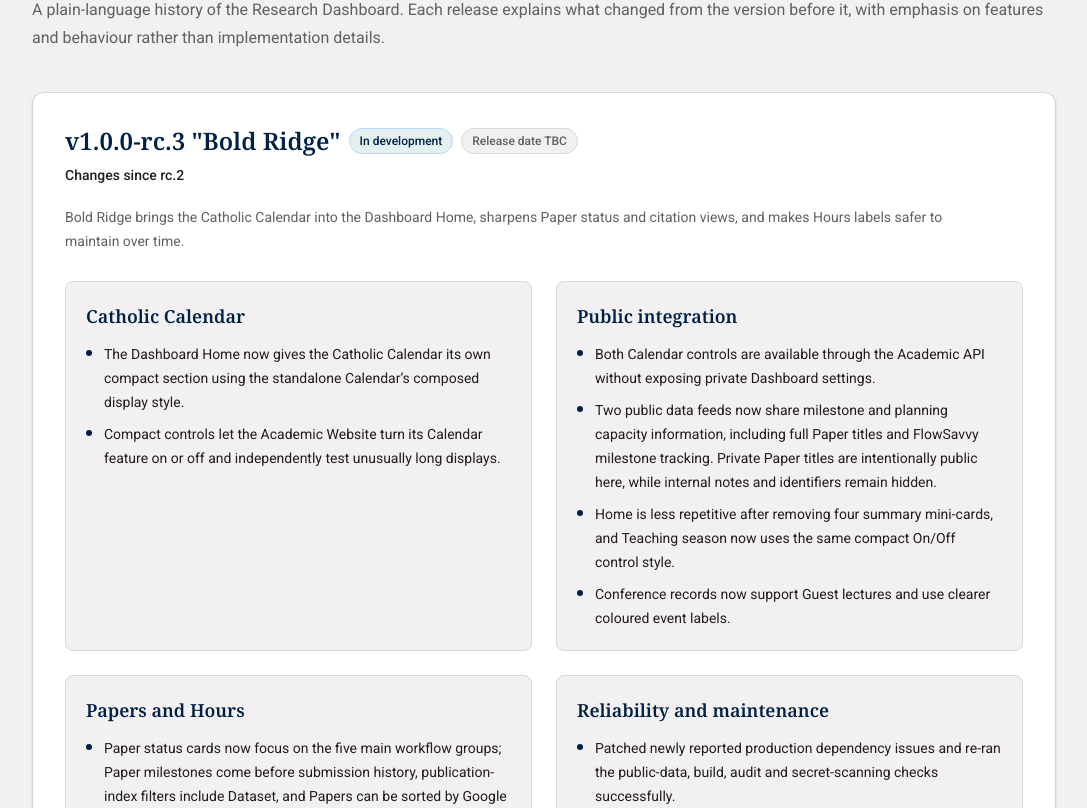
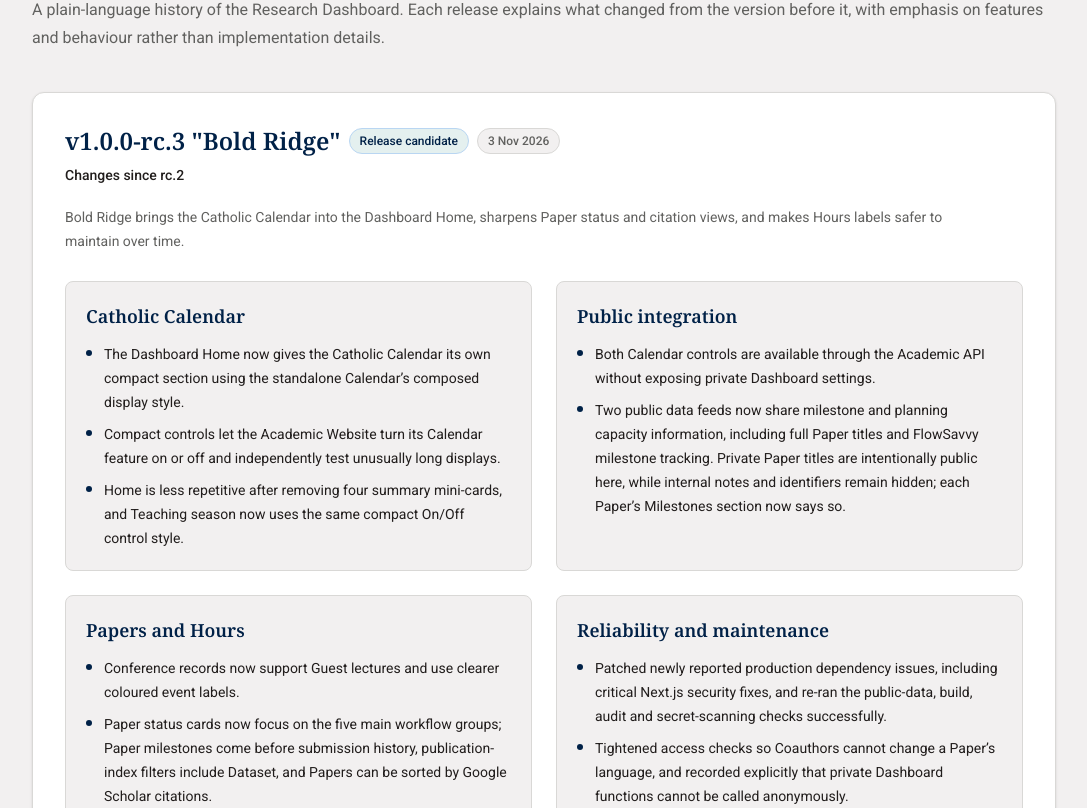
Before and after one commit to bgonzalezbustamante/research-dashboard, a Next.js app: page /release-notes in a window 1280 px wide. Shown: the part 312-1120 px from the top of the page, without its empty margins (96-1183 px from the left). Built offline with nearby package versions, Linux system fonts and the light colour scheme.

Commit message:
Close Bold Ridge rc.3 release notes and milestone privacy notice

```diff
--- a/app/(protected)/software/page.tsx
+++ b/app/(protected)/software/page.tsx
@@ -274,7 +274,7 @@ function SoftwareFields({
           }
           name="current_version"
           maxLength={100}
-          placeholder="v1.0.0-rc.2"
+          placeholder="v1.0.0"
           defaultValue={
             item?.current_version ??
             ''
--- a/components/papers/milestones-section.tsx
+++ b/components/papers/milestones-section.tsx
@@ -226,6 +226,16 @@ export default function MilestonesSection({
             Track planned and
             completed steps in the
             paper&apos;s development.
+          </p>
+
+          <p className="mt-1 text-xs text-oxford-ash">
+            Public via the Academic
+            API: milestone titles,
+            dates, status, committed
+            days, FlowSavvy state and
+            this paper&apos;s full
+            title, even when the
+            paper is private.
           </p>
         </div>
 
--- a/lib/releases.ts
+++ b/lib/releases.ts
@@ -17,8 +17,8 @@ export const releases: ReleaseNote[] = [
   {
     version: 'v1.0.0-rc.3',
     codename: 'Bold Ridge',
-    status: 'In development',
-    releasedOn: 'Release date TBC',
+    status: 'Release candidate',
+    releasedOn: '3 Nov 2026',
     comparison: 'Changes since rc.2',
     summary:
       'Bold Ridge brings the Catholic Calendar into the Dashboard Home, sharpens Paper status and citation views, and makes Hours labels safer to maintain over time.',
@@ -28,20 +28,20 @@ export const releases: ReleaseNote[] = [
         items: [
           'The Dashboard Home now gives the Catholic Calendar its own compact section using the standalone Calendar’s composed display style.',
           'Compact controls let the Academic Website turn its Calendar feature on or off and independently test unusually long displays.',
+          'Home is less repetitive after removing four summary mini-cards, and Teaching season now uses the same compact On/Off control style.',
         ],
       },
       {
         title: 'Public integration',
         items: [
           'Both Calendar controls are available through the Academic API without exposing private Dashboard settings.',
-          'Two public data feeds now share milestone and planning capacity information, including full Paper titles and FlowSavvy milestone tracking. Private Paper titles are intentionally public here, while internal notes and identifiers remain hidden.',
-          'Home is less repetitive after removing four summary mini-cards, and Teaching season now uses the same compact On/Off control style.',
-          'Conference records now support Guest lectures and use clearer coloured event labels.',
+          'Two public data feeds now share milestone and planning capacity information, including full Paper titles and FlowSavvy milestone tracking. Private Paper titles are intentionally public here, while internal notes and identifiers remain hidden; each Paper’s Milestones section now says so.',
         ],
       },
       {
         title: 'Papers and Hours',
         items: [
+          'Conference records now support Guest lectures and use clearer coloured event labels.',
           'Paper status cards now focus on the five main workflow groups; Paper milestones come before submission history, publication-index filters include Dataset, and Papers can be sorted by Google Scholar citations.',
           'Papers, Projects, Conferences and Teaching now have easier page navigation, with searches and relevant filters for browsing growing records.',
           'Working Hours now shows the matching Penguin Timeline state for the selected day, while activity and location labels use shorter paginated lists and can be safely consolidated; recorded sessions move to the new canonical activity or location and old labels remain read-only historical records.',
@@ -51,7 +51,8 @@ export const releases: ReleaseNote[] = [
       {
         title: 'Reliability and maintenance',
         items: [
-          'Patched newly reported production dependency issues and re-ran the public-data, build, audit and secret-scanning checks successfully.',
+          'Patched newly reported production dependency issues, including critical Next.js security fixes, and re-ran the public-data, build, audit and secret-scanning checks successfully.',
+          'Tightened access checks so Coauthors cannot change a Paper’s language, and recorded explicitly that private Dashboard functions cannot be called anonymously.',
           'The known development-only linting advisory remains isolated from production rather than applying npm\'s breaking forced downgrade.',
         ],
       },
```
Also changed, not shown: 2 other files (tests, documents, lock files or other folders).
